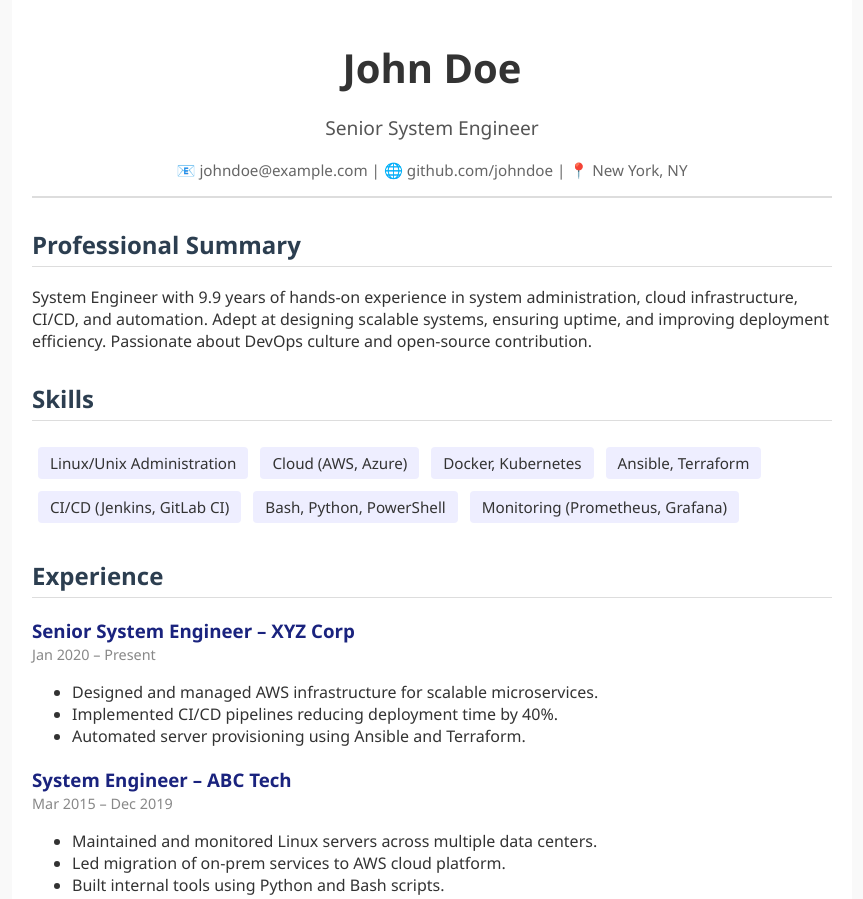
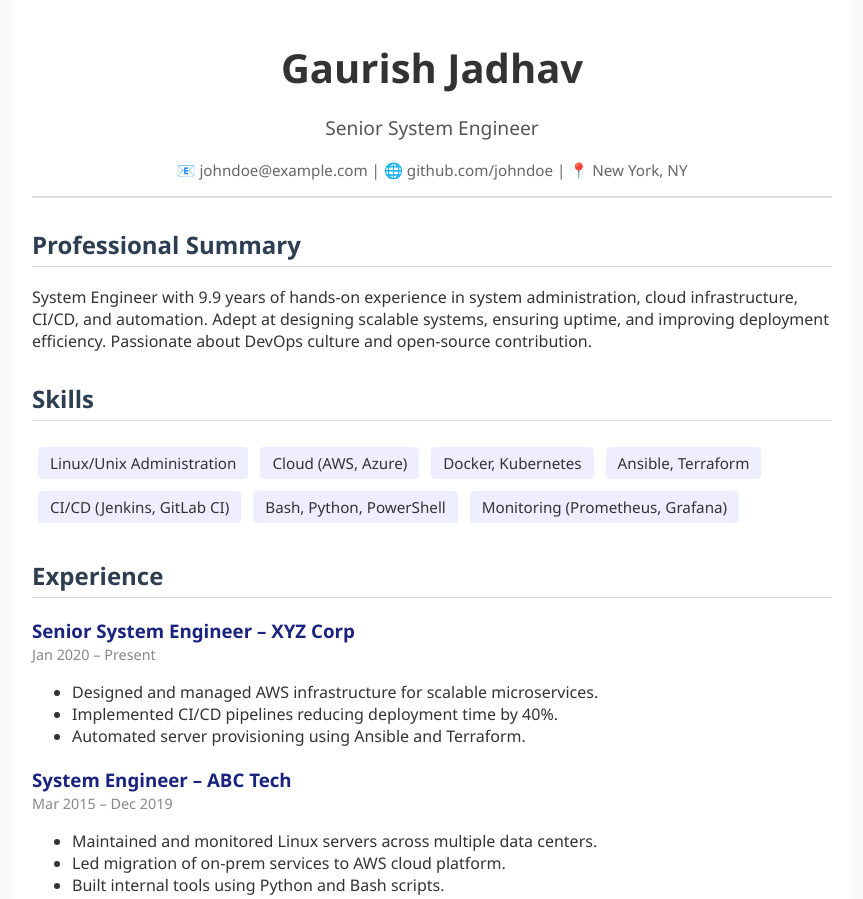
Before and after one commit to GJadmin/gjadmin.github.io, a plain HTML site: page index.html in a window 1280 px wide. Shown: the top 899 px of the page, without its empty margins (208-1071 px from the left). Drawn offline with Linux system fonts and the light colour scheme.

Commit message:
Update index.html

```diff
--- a/index.html
+++ b/index.html
@@ -9,7 +9,7 @@
 <body>
   <div class="container">
     <header>
-      <h1>John Doe</h1>
+      <h1>Gaurish Jadhav</h1>
       <p class="title">Senior System Engineer</p>
       <p class="contact">
         📧 johndoe@example.com | 🌐 github.com/johndoe | 📍 New York, NY
```
